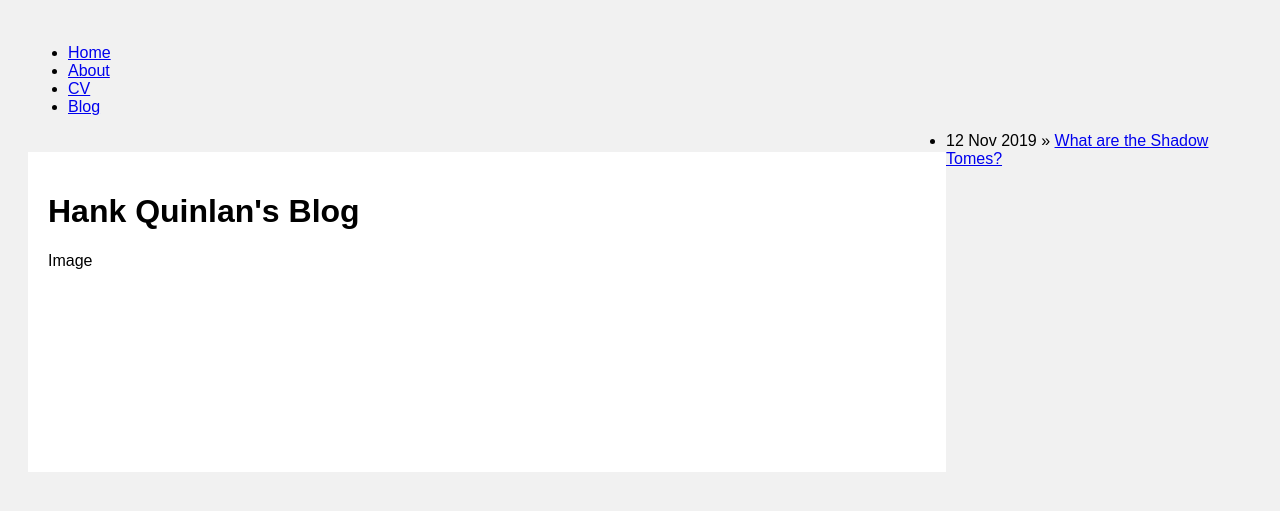
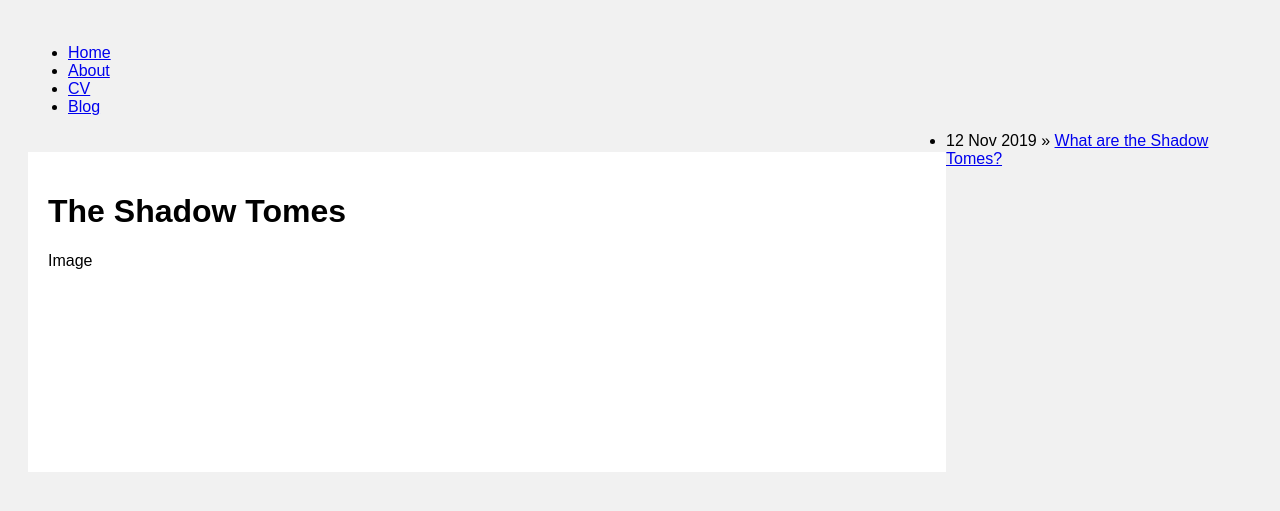
Before and after one commit to naylamay/naylamay.github.io, a Jekyll site: the page built from blog/index.html, in a window 1280 px wide. Shown: the top 511 px of the page. Built offline with Jekyll 4.4.1, drawn with Linux system fonts in a browser that asks for light colours.

Commit message:
Update index.html

```diff
--- a/blog/index.html
+++ b/blog/index.html
@@ -1,6 +1,6 @@
 ---
 layout: default
-title: Hank Quinlan's Blog
+title: The Shadow Tomes
 ---
 <div class="row">
   <div class="leftcolumn">
```
